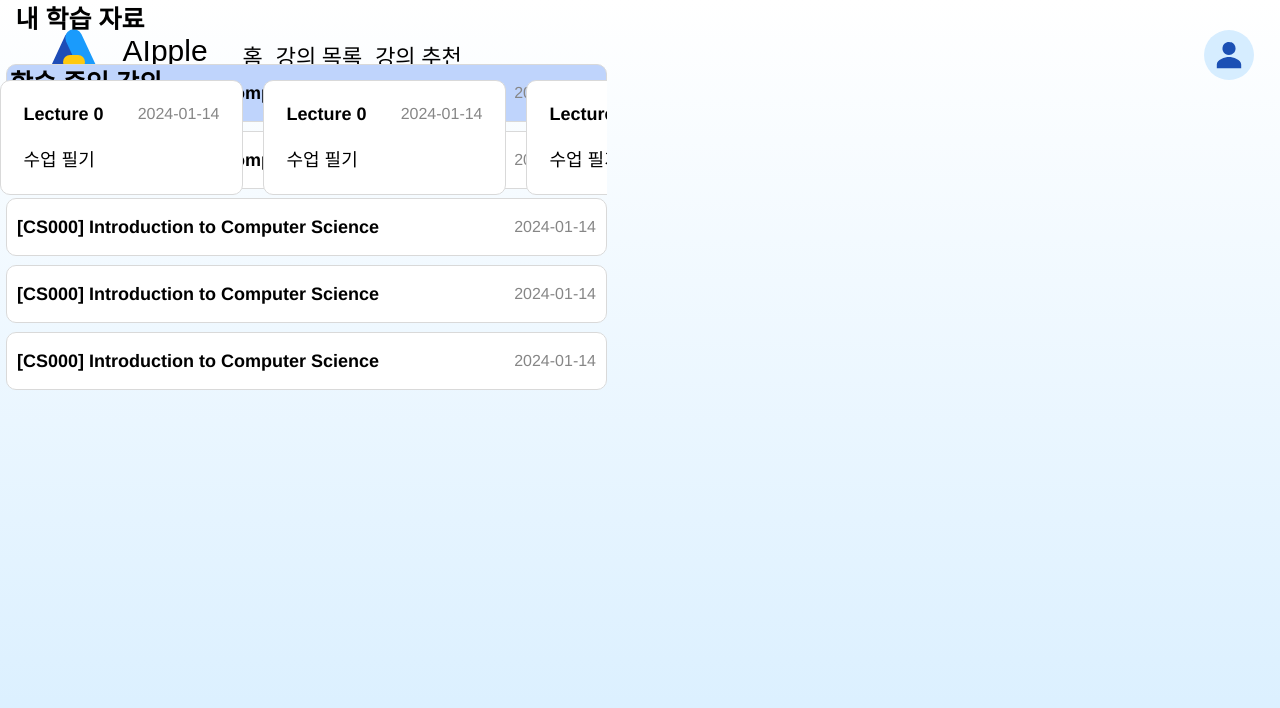
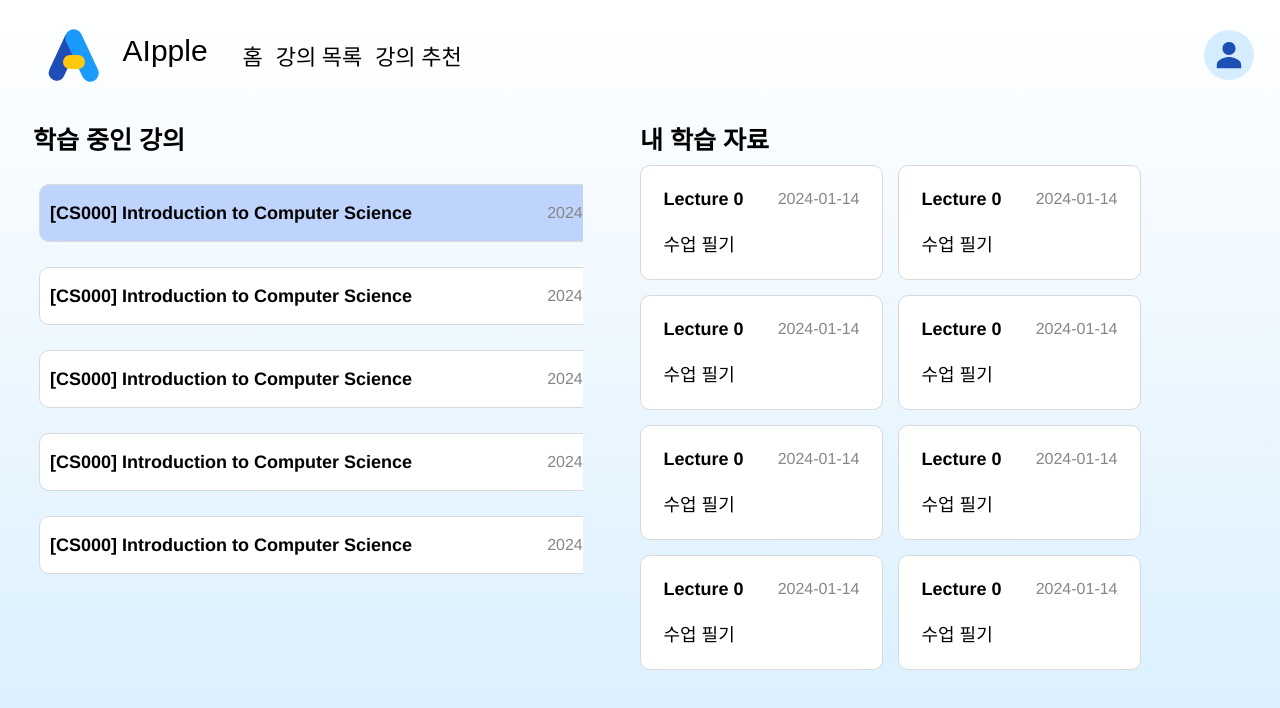
Before and after one commit to wjeongchoi/madCampWeek3, a React (Create React App) app in the folder front/: page /myPage in a window 1280 px wide. Shown: the top 708 px of the page. Built offline with nearby package versions, Linux system fonts and the light colour scheme.

Commit message:
:construction: class detail layout

```diff
--- a/front/src/screens/MyPage/style.css
+++ b/front/src/screens/MyPage/style.css
@@ -8,12 +8,14 @@
 }
 
 .my-page .div-2 {
-  height: 832px;
-  position: relative;
+  display: flex; /* Enable flexbox */
+  justify-content: space-between; /* Space between child elements */
+  align-items: flex-start; /* Align children to the top */
+  height: 100vh;
   width: 100%;
-  height: 100vh;
+  flex-direction: column; /* Stack children vertically */
+}
 
-}
 
 .my-page .header-instance {
   background-color: transparent !important;
@@ -22,22 +24,25 @@
   top: 0 !important;
 }
 
-.my-page .frame-4 {
-  align-items: flex-start;
-  display: inline-flex;
-  gap: 57px;
-  left: 33px;
-  position: absolute;
-  top: 109px;
-}
-
 .my-page .frame-5 {
-  height: 665px;
-  position: relative;
-  width: 607px;
+  display: flex; /* Enable flexbox */
+  width: 100%; /* Full width of the parent container */
+  gap: 57px; /* Adjust gap if necessary */
+  padding: 0 33px; /* Add padding to sides if needed */
+  align-items: flex-start; /* Align children to the top */
+  margin-top: 120px; /* Adjust this value based on header height */
+  flex-direction: row; /* Place child elements side by side */
 }
 
 .my-page .frame-6 {
+  height: 665px;
+  position: relative;
+  width: 50%; /* Each takes up 50% of the width */
+  overflow-y: auto; /* Enable vertical scrolling */
+  max-height: calc(100vh - 120px); /* Adjust height based on header and any additional padding/margin */
+}
+
+.my-page .frame-7 {
   align-items: flex-start;
   display: inline-flex;
   flex-direction: column;
@@ -47,41 +52,23 @@
   top: 64px;
 }
 
-.my-page .text-wrapper-8 {
+.my-page .design-component-instance-node {
+  position: relative !important;
+}
+
+.my-page .text-wrapper-8,
+.my-page .text-wrapper-9 {
   color: #000000;
   font-family: "Noto Sans-SemiBold", Helvetica;
   font-size: 25px;
   font-weight: 600;
-  height: 52px;
-  left: 0;
   letter-spacing: 0;
   line-height: normal;
-  position: absolute;
-  text-align: center;
-  top: -1px;
-  width: 160px;
-}
-
-.my-page .frame-7 {
-  align-items: flex-start;
-  display: inline-flex;
-  flex: 0 0 auto;
-  flex-direction: column;
-  gap: 9px;
-  position: relative;
-}
-
-.my-page .text-wrapper-9 {
-  color: #000000;
-  font-family: "Noto Sans-DisplaySemiBold", Helvetica;
-  font-size: 25px;
-  font-weight: 600;
-  height: 52px;
-  letter-spacing: 0;
-  line-height: normal;
-  margin-top: -1px;
-  position: relative;
-  width: 160px;
+  position: sticky; /* Make the header sticky */
+  top: 0; /* Adjust this value as needed */
+  background-color: inherit; /* To ensure it covers any content behind */
+  z-index: 2; /* To ensure it stays above other content */
+  text-align: left;
 }
 
 .my-page .frame-8 {
@@ -89,18 +76,20 @@
   display: inline-flex;
   flex: 0 0 auto;
   flex-direction: column;
-  gap: 29px;
+  gap: 9px;
   position: relative;
+  width: 50%; /* Each takes up 50% of the width */
+  overflow-y: auto; /* Enable vertical scrolling */
+  max-height: calc(100vh - 120px); /* Adjust height based on header and any additional padding/margin */
+
 }
 
 .my-page .frame-9 {
   align-items: flex-start;
-  display: inline-flex;
+  display: flex;
   flex: 0 0 auto;
-  gap: 20px;
+  flex-wrap: wrap;
+  gap: 15px 15px;
   position: relative;
+  width: 501px;
 }
-
-.my-page .my-content-box-instance {
-  position: relative !important;
-}
```
